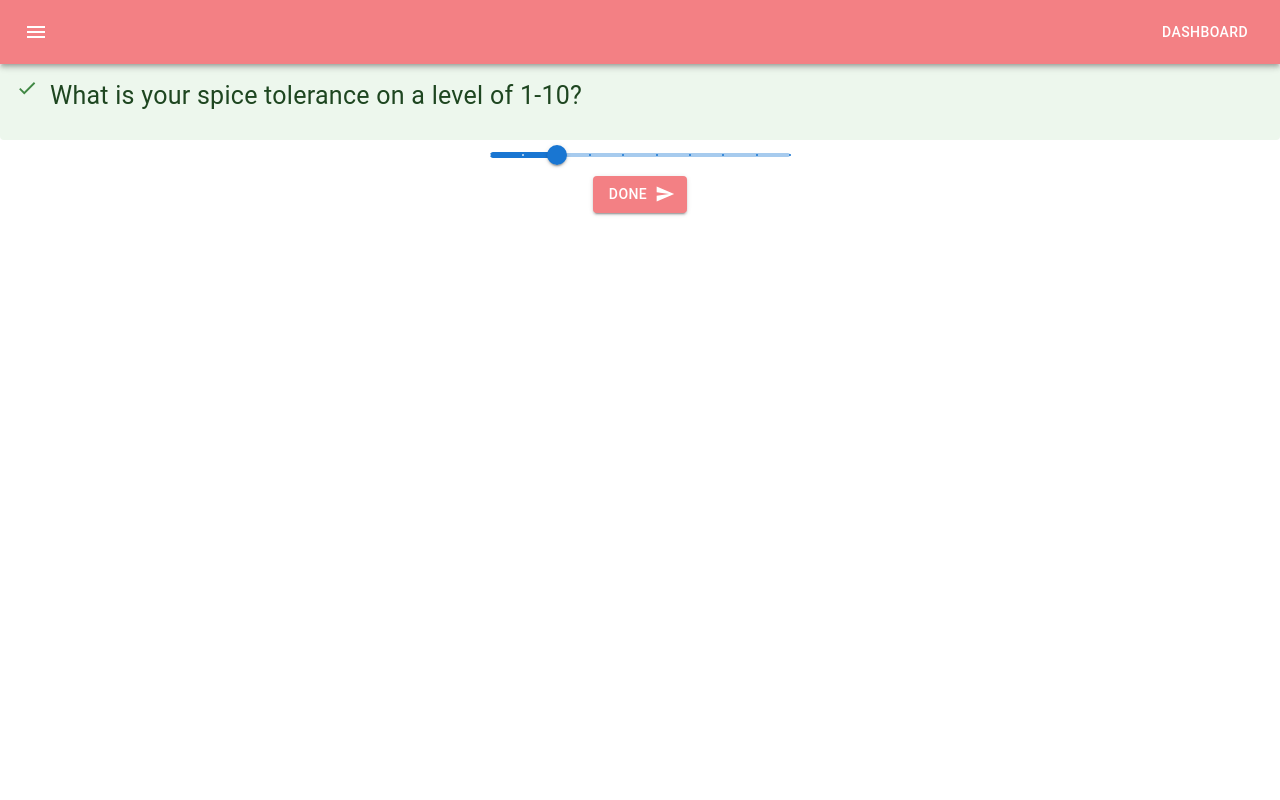
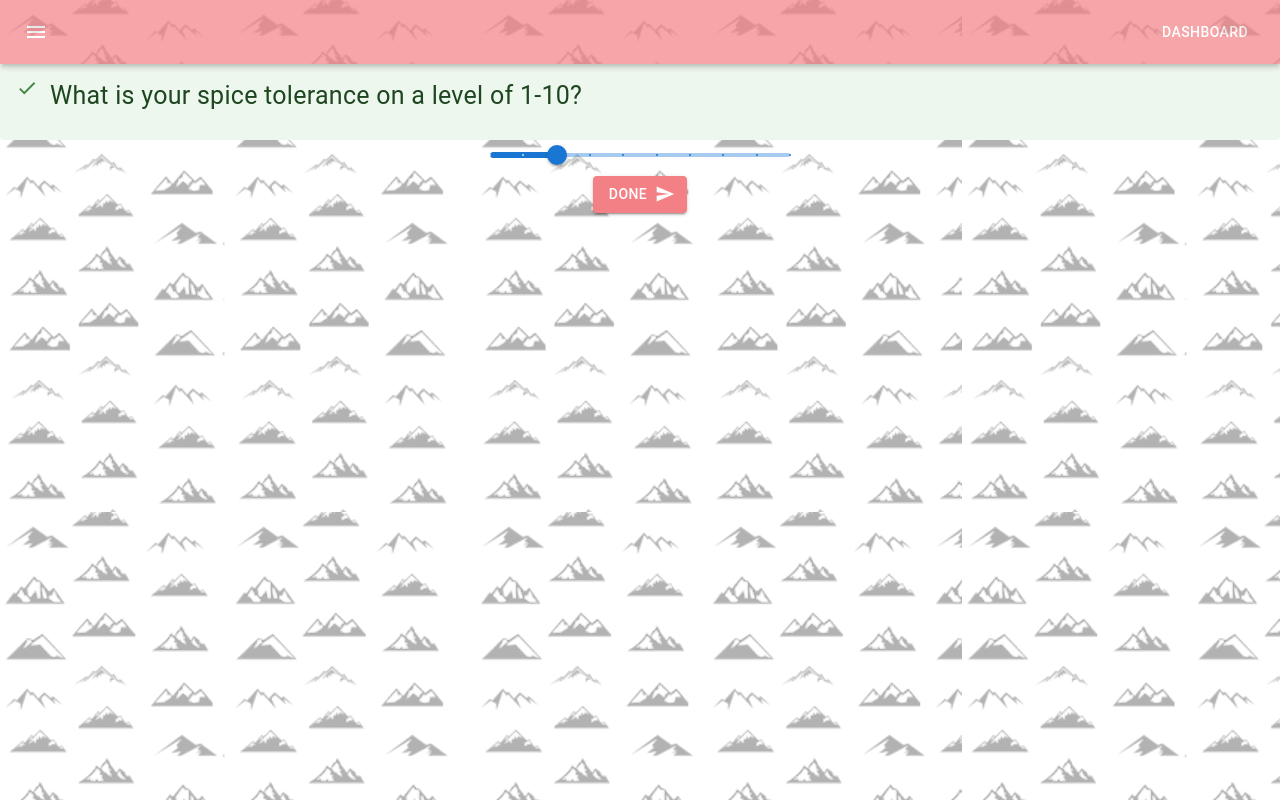
Before and after one commit to S3rdna/la-hacks-24-react, a React (Vite) app in the folder la-hacks24/: page / in a window 1280 px wide. Both pictures are taken after a click on the button "Quiz". Built offline with nearby package versions, Linux system fonts and the light colour scheme.

Commit message:
added assets

```diff
--- a/la-hacks24/src/App.css
+++ b/la-hacks24/src/App.css
@@ -3,6 +3,7 @@
   height: 100vh;
   /* background-color: red; */
   overflow: hidden; /* Prevent content from overflowing */
+  background-image: url("./assets/mountains.png");
 }
 
 body {
@@ -11,6 +12,7 @@ body {
   align-items: center;
   height: 100vh; /* Let the body take up the full height of the viewport */
   margin: 0;
+
 }
 
 .stretch {
--- a/la-hacks24/src/components/ButtonAppBar.jsx
+++ b/la-hacks24/src/components/ButtonAppBar.jsx
@@ -13,7 +13,7 @@ export default function ButtonAppBar({ name }) {
 
 
     <Box style={{marginTop: 0}} className="stretch" sx={{ flexGrow: 1 }}>
-      <AppBar position="relative" sx={{backgroundColor: '#F38084'}}>
+      <AppBar position="relative" sx={{backgroundColor: '#F38084', opacity: 0.7}}>
         <Toolbar>
           <IconButton
             size="large"
```
Also changed, not shown: la-hacks24/src/assets/mountains.png (added).
